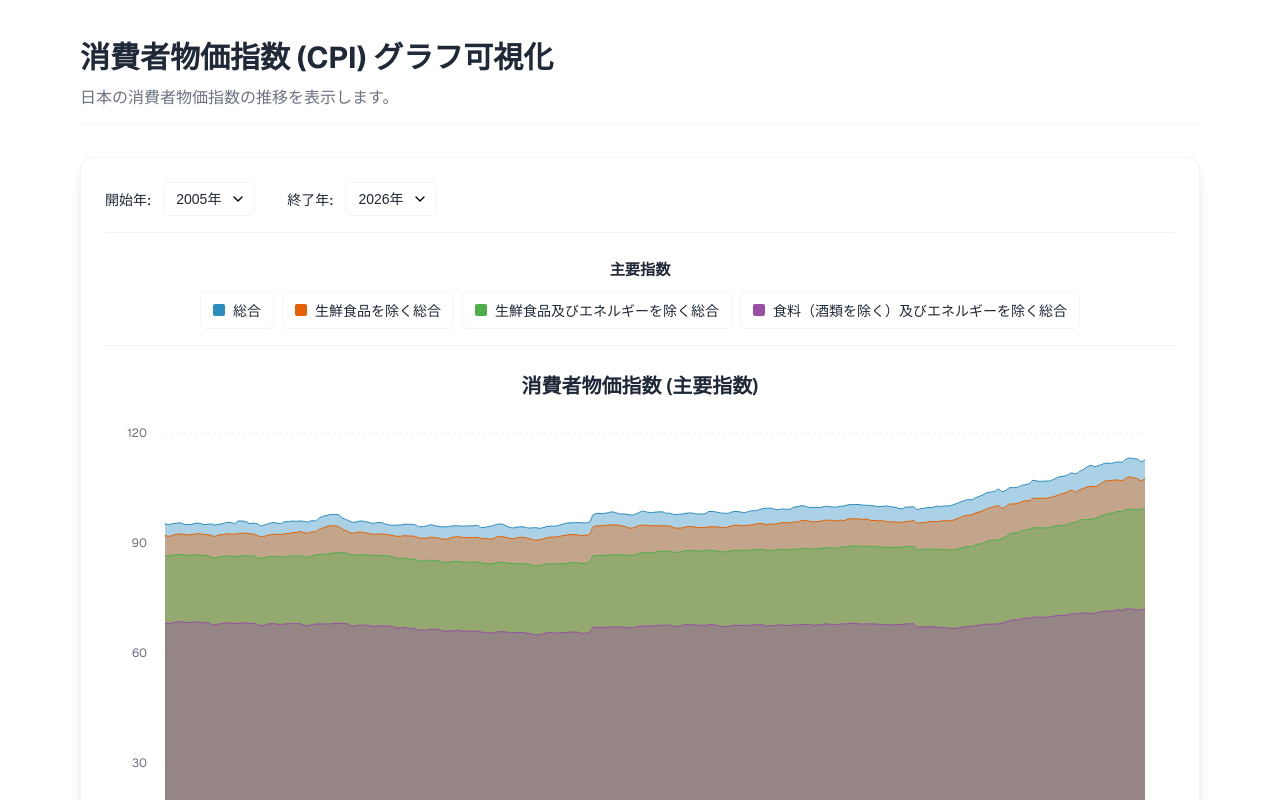
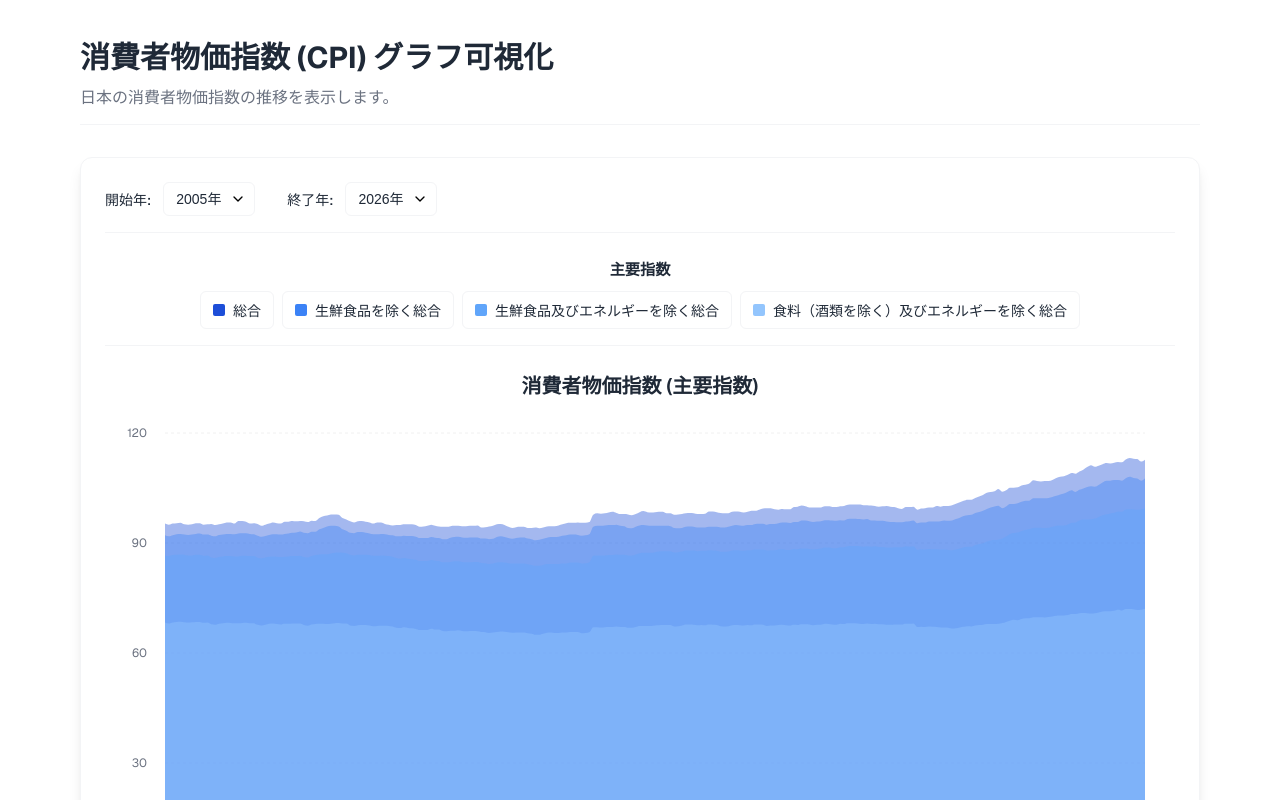
Before and after one commit to ponkansh6/nextjstest, a Next.js app: page / in a window 1280 px wide. Shown: the top 800 px of the page. Built offline with nearby package versions, Linux system fonts and the light colour scheme.

Commit message:
style: unify main index colors to blue and remove stroke

```diff
--- a/src/app/components/CpiChart.tsx
+++ b/src/app/components/CpiChart.tsx
@@ -170,8 +170,8 @@ export default function CpiChart({ data }: CpiChartProps) {
     "生鮮食品及びエネルギーを除く総合",
     "食料（酒類を除く）及びエネルギーを除く総合",
   ];
-  // 色をより識別しやすいパレットに更新（コントラストと色相の差を重視）
-  const colors = ["#2b8cbe", "#e66101", "#4daf4a", "#984ea3"];
+  // 主要指数の色を青ベースの色味で統一
+  const colors = ["#1d4ed8", "#3b82f6", "#60a5fa", "#93c5fd"];
 
   // 10大費目のリストとカラー（細分化版）
   const stackedKeys = [
@@ -370,7 +370,7 @@ export default function CpiChart({ data }: CpiChartProps) {
                   key={key}
                   dataKey={key}
                   type="monotone"
-                  stroke={colors[index]}
+                  stroke="none"
                   fill={colors[index]}
                   fillOpacity={0.4}
                   hide={hiddenKeys.includes(key)}
```
